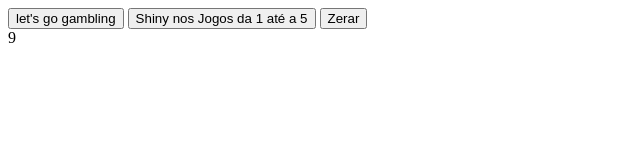
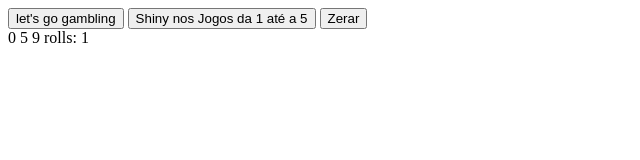
Before and after one commit to Miguel-SpTech/Projeto-solo-Miguel-1CCOB-SPtech, a plain HTML site: page rngkk.html in a window 1280 px wide. Both pictures are taken after a click on the button "let's go gambling". Shown: the full height of the page, 0-640 px from the left. Drawn offline with Linux system fonts and the light colour scheme.

Commit message:
por enquanto nada

```diff
--- a/rngkk.html
+++ b/rngkk.html
@@ -6,27 +6,37 @@
     <title>Document</title>
 </head>
 <body>
-    <button onclick="rng()">
+    <button onclick="jackPot()">
         let's go gambling
     </button>
     <button onclick="shinyRGB()">Shiny nos Jogos da 1 até a 5</button>
     <button onclick="zerarContador()">Zerar</button>
     <div id="divkk"></div>
+
 </body>
 </html>
 <script>
     let contador = 0;
     function rng() {
-        let numRandom = Math.random();//o random só gera número entre 0 e 1 por si só
-        let numRandom10 = Math.random() * 10;// agora multiplicando ele agora gera números entre 0 e 10
-        let numRandom10to20 = Math.random() * (20-10) + 10; // nesse caso usamos a formula Math.random() * (max - min) + min
-        let numRandom10to20pt2 = Math.random() * (20 - 10 + 1) + 10 // aqui é para quando voce não usa o toFixed para arredondar
-        divkk.innerHTML = `${numRandom10.toFixed(0)}`;
-        console.log(numRandom10);
+        let numRandom = Math.random() * 9;
+        return numRandom
+    }
+    function jackPot (){
+        divkk.innerHTML = "";
+        let num1 = rng().toFixed(0);
+        let num2 = rng().toFixed(0);
+        let num3 = rng().toFixed(0);
+        contador ++;
+
+        divkk.innerHTML = `${num1}  ${num2}  ${num3} rolls: ${contador}<br>`;
+
+        if (num1 == num2 && num1 == num3) {
+            divkk.innerHTML += `<img src="jackpot.gif" alt="">`;
+        }
     }
     function zerarContador(){
         divkk.innerHTML = "";
-        contador = 0
+        contador = 0;
     }
     function shinyHunt(max,min) {
         let shinyChance = Math.random() * (max - min + 1) + min;
@@ -42,4 +52,5 @@
             divkk.innerHTML = `${contador}º encontro`;
             divkk.innerHTML += `<br><img src="shining.gif" alt="">`
     }
+
 </script>
```
Also changed, not shown: 1 other file.
